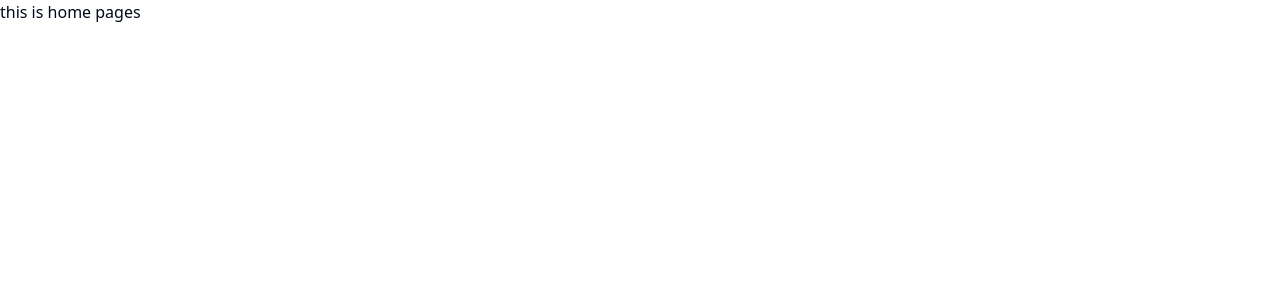
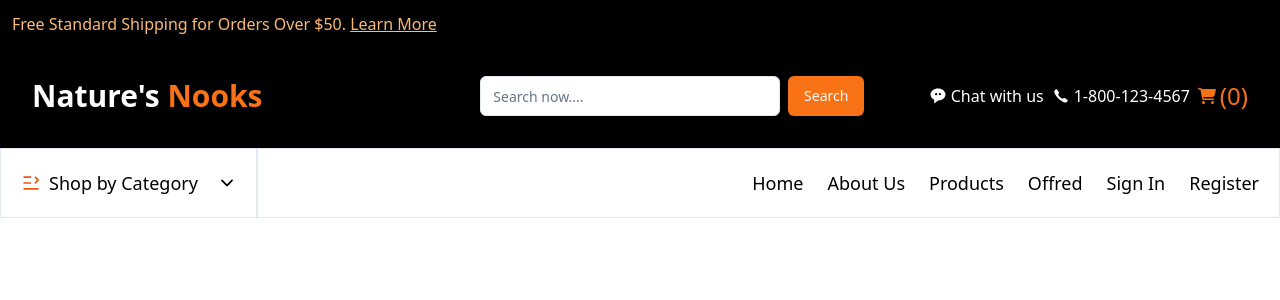
Before and after one commit to SaifulIslamsakil/Nature-s-Nook-client, a React (Vite) app: page / in a window 1280 px wide. Shown: the top 300 px of the page. Built offline with nearby package versions, Linux system fonts and the light colour scheme.

Commit message:
create navbar

```diff
--- a/package.json
+++ b/package.json
@@ -16,6 +16,7 @@
     "lucide-react": "^0.403.0",
     "react": "^18.2.0",
     "react-dom": "^18.2.0",
+    "react-icons": "^5.2.1",
     "react-router-dom": "^6.24.1",
     "tailwind-merge": "^2.4.0",
     "tailwindcss-animate": "^1.0.7"
--- a/src/components/layout/mainLayout/MainLayout.tsx
+++ b/src/components/layout/mainLayout/MainLayout.tsx
@@ -1,9 +1,10 @@
 import { Outlet } from "react-router-dom";
-
+import Navbar from "@/components/ui/navbar";
 
 const MainLayout = () => {
     return (
         <div>
+            <Navbar />
             <Outlet />
         </div>
     );
--- /dev/null
+++ b/src/components/ui/input.tsx
@@ -0,0 +1,25 @@
+import * as React from "react"
+
+import { cn } from "@/lib/utils"
+
+export interface InputProps
+  extends React.InputHTMLAttributes<HTMLInputElement> {}
+
+const Input = React.forwardRef<HTMLInputElement, InputProps>(
+  ({ className, type, ...props }, ref) => {
+    return (
+      <input
+        type={type}
+        className={cn(
+          "flex h-10 w-full rounded-md border border-input bg-background px-3 py-2 text-sm ring-offset-background file:border-0 file:bg-transparent file:text-sm file:font-medium placeholder:text-muted-foreground focus-visible:outline-none focus-visible:ring-2 focus-visible:ring-ring focus-visible:ring-offset-2 disabled:cursor-not-allowed disabled:opacity-50",
+          className
+        )}
+        ref={ref}
+        {...props}
+      />
+    )
+  }
+)
+Input.displayName = "Input"
+
+export { Input }
--- a/src/components/ui/navbar.tsx
+++ b/src/components/ui/navbar.tsx
@@ -1,8 +1,83 @@
+import { Button } from "./button";
+import { Input } from "./input";
+import { IoIosCall } from "react-icons/io";
+import { BiSolidMessageRoundedDots } from "react-icons/bi";
+import { FaCartShopping } from "react-icons/fa6";
+import { RiMenuUnfoldLine } from "react-icons/ri";
+import { IoIosArrowDown } from "react-icons/io";
+import { NavLink } from "react-router-dom";
+
 const navbar = () => {
+    const menuItems = [
+        {
+            name : "Home",
+            path : "/"
+        },
+        {
+            name : "About Us",
+            path : "/"
+        },
+        {
+            name : "Products",
+            path : "/"
+        },
+        {
+            name : "Offred",
+            path : "/"
+        },
+        {
+            name : "Sign In",
+            path : "/"
+        },
+        {
+            name : "Register",
+            path : "/"
+        },
+    ]
+
     return (
-        <div>
+        <nav>
+            <div className=" bg-black p-3 space-y-5">
+                <p className=" text-orange-300">Free Standard Shipping for Orders Over $50. <span className=" underline">Learn More</span></p>
+                <div className=" text-white flex justify-between items-center gap-5 p-5">
+                    <div className=" flex-1">
+                        <h1 className=" text-3xl font-bold">Nature's <span className=" text-orange-500">Nooks</span></h1>
+                    </div>
+                    <div className=" flex-1">
+                        <div className="flex w-full max-w-sm items-center space-x-2 text-black">
+                            <Input className=" w-full" type="search" placeholder="Search now...." />
+                            <Button className="bg-orange-500" type="submit">Search</Button>
+                        </div>
+                    </div>
+                    <div className="">
+                        <ul className=" flex gap-2">
+                            <li className=" flex items-center gap-1 hover:text-orange-500"> <span className=" text-lg"><BiSolidMessageRoundedDots /></span> Chat with us</li>
+                            <li className=" flex items-center gap-1 hover:text-orange-500"> <span className=" text-lg"><IoIosCall /></span> 1-800-123-4567</li>
+                            <li className=" flex items-center gap-1 hover:text-orange-500 text-orange-500 text-2xl"> <span className=" text-lg"><FaCartShopping /></span> (0)</li>
+                        </ul>
+                    </div>
+                </div>
+            </div>
+            <div className="flex justify-between text-black ">
+                <div className=" flex items-center gap-5 border p-5 text-lg">
+                    <div className="flex items-center gap-2">
+                        <p className=" text-orange-600 text-xl"><RiMenuUnfoldLine /></p>
+                        <p>Shop by Category</p>
+                    </div>
+                    <span>
+                        <IoIosArrowDown />
+                    </span>
 
-        </div>
+                </div>
+                <div className=" p-5 border flex-1 flex justify-end">
+                    <ul className=" flex gap-6 text-lg ">
+                       {
+                        menuItems.map(item=> <li className=" hover:text-orange-500"><NavLink to={item.path}></NavLink>{item.name}</li> )
+                       }
+                    </ul>
+                </div>
+            </div>
+        </nav>
     );
 };
 
--- a/src/main.tsx
+++ b/src/main.tsx
@@ -1,7 +1,6 @@
 import React from 'react'
 import ReactDOM from 'react-dom/client'
 import './index.css'
-import MainLayout from './components/layout/mainLayout/MainLayout'
 import { RouterProvider } from 'react-router-dom'
 import Router from './routes/Router'
 
@@ -9,7 +8,6 @@ ReactDOM.createRoot(document.getElementById('root')!).render(
   <React.StrictMode>
     <div className=" max-w-7xl w-full mx-auto">
       <RouterProvider router={Router} />
-      <MainLayout />
     </div>
   </React.StrictMode>,
 )
--- a/src/pages/home/Home.tsx
+++ b/src/pages/home/Home.tsx
@@ -3,7 +3,7 @@ import React from 'react';
 const Home = () => {
     return (
         <div>
-            this is home pages
+
         </div>
     );
 };
```
Also changed, not shown: 1 other file (tests, documents, lock files or other folders).
